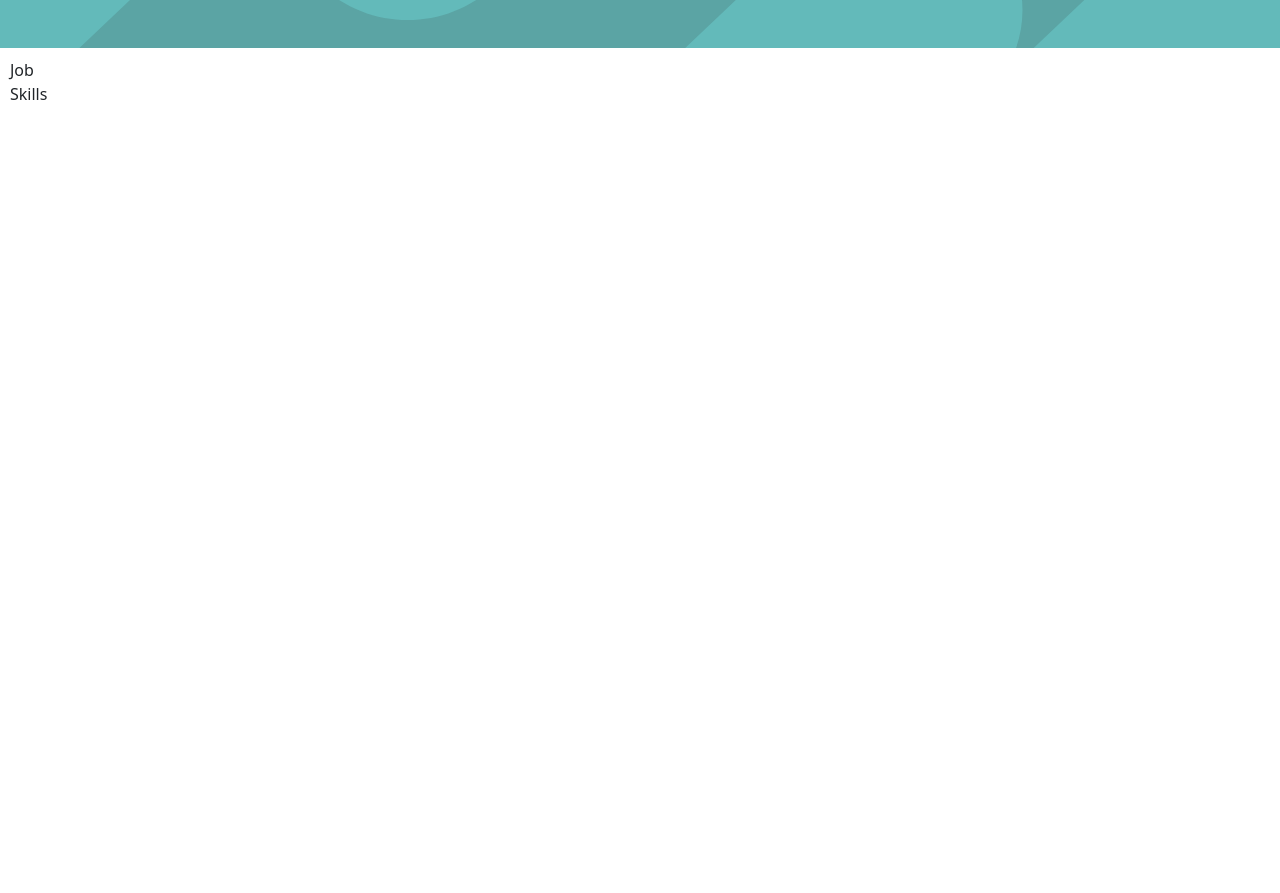
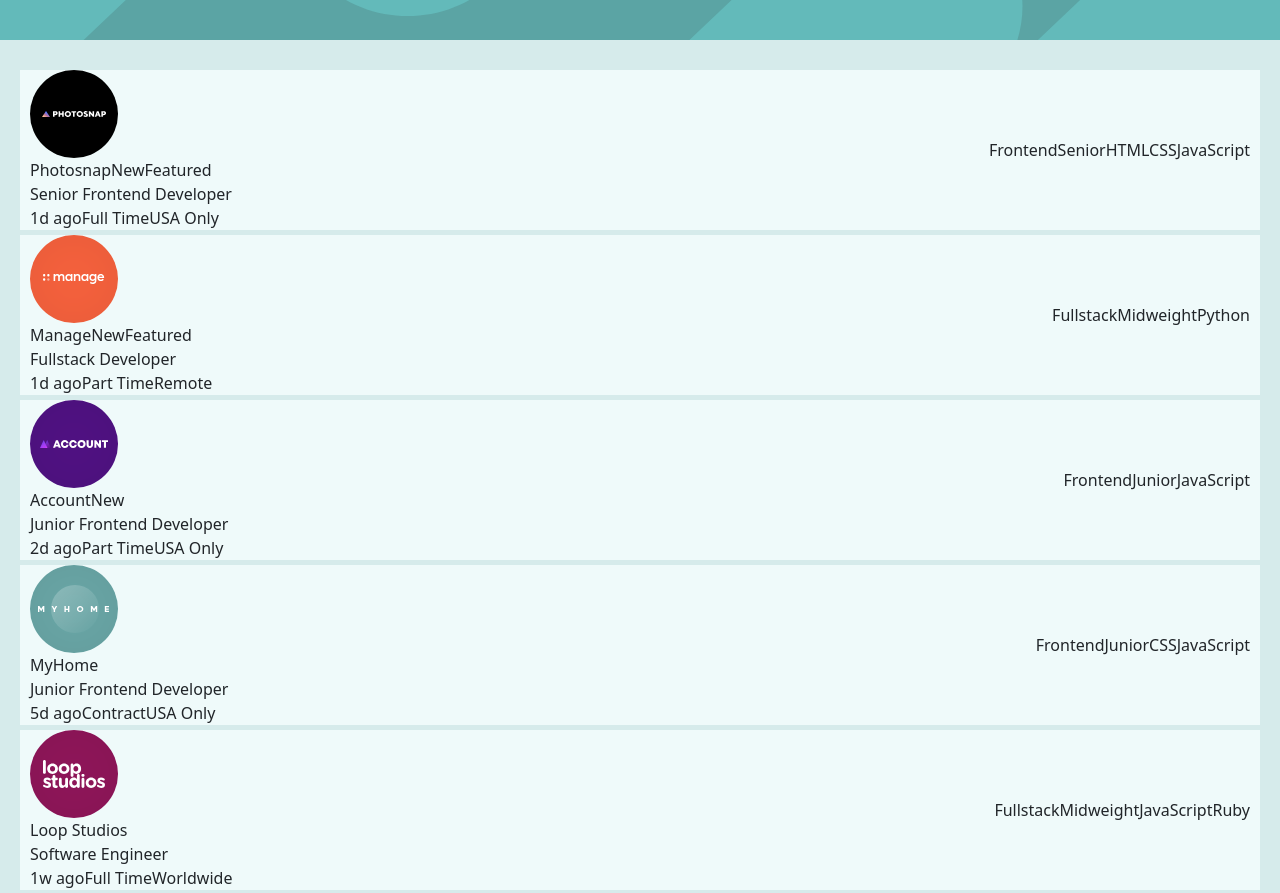
Before and after one commit to OryemaStephen/job-listing-master, a React (Vite) app: page / in a window 1280 px wide. Shown: the part 20-913 px from the top of the page. Before the commit the page ends 800 px from the top, so only its background shows below. Built offline with nearby package versions, Linux system fonts and the light colour scheme.

Commit message:
Updated job details

```diff
--- a/package.json
+++ b/package.json
@@ -11,6 +11,7 @@
   },
   "dependencies": {
     "bootstrap": "^5.3.3",
+    "prop-types": "^15.8.1",
     "react": "^18.3.1",
     "react-bootstrap": "^2.10.4",
     "react-dom": "^18.3.1"
--- a/data.json
+++ b/public/data.json
@@ -2,7 +2,7 @@
   {
     "id": 1,
     "company": "Photosnap",
-    "logo": "./images/photosnap.svg",
+    "logo": "../src/assets/photosnap.svg",
     "new": true,
     "featured": true,
     "position": "Senior Frontend Developer",
@@ -17,7 +17,7 @@
   {
     "id": 2,
     "company": "Manage",
-    "logo": "./images/manage.svg",
+    "logo": "../src/assets/manage.svg",
     "new": true,
     "featured": true,
     "position": "Fullstack Developer",
@@ -32,7 +32,7 @@
   {
     "id": 3,
     "company": "Account",
-    "logo": "./images/account.svg",
+    "logo": "../src/assets/account.svg",
     "new": true,
     "featured": false,
     "position": "Junior Frontend Developer",
@@ -47,7 +47,7 @@
   {
     "id": 4,
     "company": "MyHome",
-    "logo": "./images/myhome.svg",
+    "logo": "../src/assets/myhome.svg",
     "new": false,
     "featured": false,
     "position": "Junior Frontend Developer",
@@ -62,7 +62,7 @@
   {
     "id": 5,
     "company": "Loop Studios",
-    "logo": "./images/loop-studios.svg",
+    "logo": "../src/assets/loop-studios.svg",
     "new": false,
     "featured": false,
     "position": "Software Engineer",
@@ -77,7 +77,7 @@
   {
     "id": 6,
     "company": "FaceIt",
-    "logo": "./images/faceit.svg",
+    "logo": "../src/assets/faceit.svg",
     "new": false,
     "featured": false,
     "position": "Junior Backend Developer",
@@ -92,7 +92,7 @@
   {
     "id": 7,
     "company": "Shortly",
-    "logo": "./images/shortly.svg",
+    "logo": "../src/assets/shortly.svg",
     "new": false,
     "featured": false,
     "position": "Junior Developer",
@@ -107,7 +107,7 @@
   {
     "id": 8,
     "company": "Insure",
-    "logo": "./images/insure.svg",
+    "logo": "../src/assets/insure.svg",
     "new": false,
     "featured": false,
     "position": "Junior Frontend Developer",
@@ -122,7 +122,7 @@
   {
     "id": 9,
     "company": "Eyecam Co.",
-    "logo": "./images/eyecam-co.svg",
+    "logo": "../src/assets/eyecam-co.svg",
     "new": false,
     "featured": false,
     "position": "Full Stack Engineer",
@@ -137,7 +137,7 @@
   {
     "id": 10,
     "company": "The Air Filter Company",
-    "logo": "./images/the-air-filter-company.svg",
+    "logo": "../src/assets/the-air-filter-company.svg",
     "new": false,
     "featured": false,
     "position": "Front-end Dev",
--- a/src/Components/Job.jsx
+++ b/src/Components/Job.jsx
@@ -1,7 +1,48 @@
-const Job = () => {
+import { PropTypes } from "prop-types";
+
+const Job = ({ jobs }) => {
   return (
-    <div>Job</div>
-  )
-}
+    <>
+        {jobs.map((job) => (
+          <div className="job" key={job.id}>
+            <div className="job-descrition">
+              <img className="logo" src={job.logo} alt={job.company}/>
+              <div className="desc">
+                <div className="title">
+                  <span>{job.company}</span>
+                  <span>{job.new?'New':''}</span>
+                  <span>{job.featured?'Featured':''}</span>
+                </div>
+                <div className="position">
+                  {job.position}
+                </div>
+                <div className="extra-details">
+                  <span>{job.postedAt}</span>
+                  <span>{job.contract}</span>
+                  <span>{job.location}</span>
+                </div>
+              </div>
+            </div>
+            <div className="skills">
+              <span>{job.role}</span>
+              <span>{job.level}</span>
+              <span>{job.languages}</span>
+              <span>{job.tool}</span>
+            </div>
+          </div>
+        ))}
+    </>
+  );
+};
 
-export default Job
+Job.propTypes = {
+  jobs: PropTypes.arrayOf(
+    PropTypes.shape({
+      id: PropTypes.number.isRequired,
+      title: PropTypes.string.isRequired,
+      description: PropTypes.string.isRequired,
+    })
+  ).isRequired,
+};
+
+export default Job;
--- a/src/Components/JobWrapper.jsx
+++ b/src/Components/JobWrapper.jsx
@@ -1,13 +1,24 @@
+import { useEffect, useState } from "react";
 import Job from "./Job";
-import Skills from "./Skills";
+
 
 const JobWrapper = () => {
+    const [jobs, setJobs] = useState([])
+
+    useEffect(()=>{
+        fetch('/data.json')
+        .then((response)=>response.json())
+        .then((data)=>{
+          setJobs(data);
+        })
+        .catch((error)=>console.log(error))
+    },[]);
+
   return (
-    <div className="job">
-        <Job />
-        <Skills />
+    <div className="jobs">
+        <Job jobs={jobs} />
     </div>
   )
 }
 
-export default JobWrapper
+export default JobWrapper;
--- a/src/Components/Skills.jsx
+++ /dev/null
@@ -1,7 +0,0 @@
-const Skills = () => {
-  return (
-    <div>Skills</div>
-  )
-}
-
-export default Skills
--- a/src/index.css
+++ b/src/index.css
@@ -16,11 +16,13 @@
 .main{
   width: 100%;
   display: grid;
-  grid-template-rows: repeat(6, 1fr);
+  grid-template-rows: repeat(7, 1fr);
+  height: 100vh;
 }
 
 .heading{
   grid-row: 1/2;
+  height: 60px;
   background-color: hsl(180, 29%, 50%);
   background-image: url(./assets/bg-header-desktop.svg);
   display: flex;
@@ -31,7 +33,20 @@
   background-position: center;
 }
 
+.jobs{
+  padding-left: 20px;
+  padding-right: 20px;
+  padding-top: 30px;
+  padding-bottom: 30px;
+  background-color: hsl(180, 35%, 88%);
+}
+
 .job{
-  width: 100%;
-  padding: 10px;
+  display: flex;
+  justify-content: space-between;
+  align-items: center;
+  padding-left: 10px;
+  padding-right: 10px;
+  background-color: hsl(180, 52%, 96%);
+  margin-bottom: 5px;
 }
```
Also changed, not shown: 1 other file (tests, documents, lock files or other folders).
